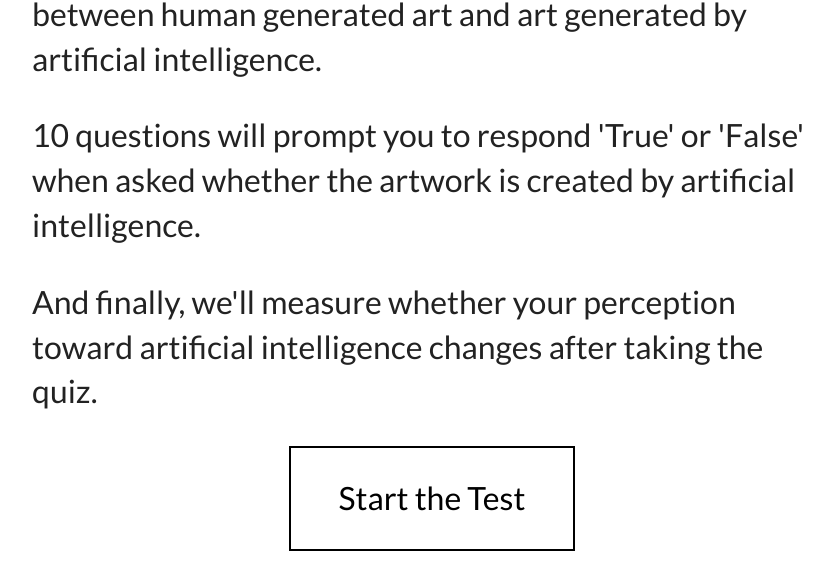
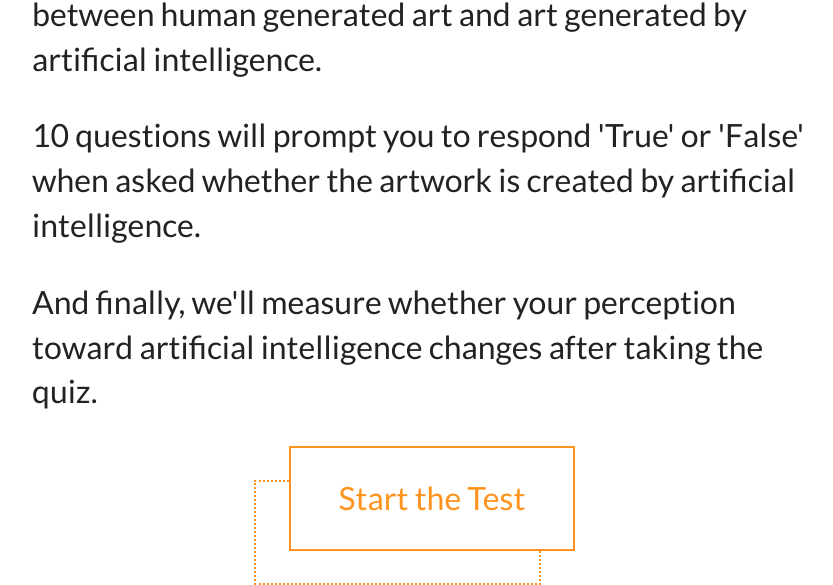
Before and after one commit to Cale/bot-or-not, a website: page index.html in a window 1280 px wide. Shown: the part 320-905 px from the top of the page, without its empty margins (208-1041 px from the left). Before the commit the page ends 871 px from the top, so only its background shows below. Drawn offline with nearby package versions, Linux system fonts and the light colour scheme.

Commit message:
Style buttons.

```diff
--- a/css/main.css
+++ b/css/main.css
@@ -139,6 +139,8 @@ textarea {
 
   .q, .home, .sources, .answer, .score {
     display: none;
+    position: relative;
+    z-index: 1;
   }
 
   button {
@@ -147,10 +149,7 @@ textarea {
     font-size: 2rem;
     margin: 0 .5rem 0 .5rem;
     padding: 2rem 3rem 2rem 3rem;
-  }
-
-  button.orange {
-    border: 2px solid #FF931E;
+    position: relative;
   }
 
   button:hover {
@@ -159,9 +158,49 @@ textarea {
     cursor: pointer;
   }
 
-  button:after {
-    border: 1px solid red;
+  button[text]::after {
+    border: 2px dotted;
+    color: #fff;
+    border-color: #000;
+    content: attr(text);
+    padding: 2rem 3rem 2rem 3rem;
+    position: absolute;
+    margin-left: -96%;
+    white-space: nowrap;
+    z-index: -1;
   }
+
+  button.orange {
+    border: 2px solid #FF931E;
+    color: #FF931E;
+  }
+
+  button.orange:hover {
+    background-color: #FF931E;
+    border-color: #FF931E;
+    color: #fff;
+  }
+
+  button[text].orange::after {
+    border-color: #FF931E;
+  }
+
+  button.blue {
+    border: 2px solid #3FA9F5;
+    color: #3FA9F5;
+  }
+
+  button.blue:hover {
+    background-color: #3FA9F5;
+    border-color: #3FA9F5;
+    color: #fff;
+  }
+
+  button[text].blue::after {
+    border-color: #3FA9F5;
+  }
+
+
 
   .buttons {
     padding: 4rem 0 4rem 0;
--- a/index.html
+++ b/index.html
@@ -33,7 +33,7 @@
 
       <p>And finally, we'll measure whether your perception toward artificial intelligence changes after taking the quiz.</p>
     </div>
-    <button id="start">Start the Test</button>
+    <button id="start" class="orange" text="Start the Test">Start the Test</button>
   </div>
   <div id="nps1" class="q">
     <h2>Survey</h2>
@@ -45,7 +45,7 @@
     <h2>Question 1 of 10</h2>
     <p>Was this piece of art created by artificial intelligence?</p>
     <p><img src="img/q1.webp" alt="An impressionist painting of the Eiffel Tower"></p>
-    <div class="buttons"><button answer="true">Yes, of course it was!</button><button answer="false">No way</button></div>
+    <div class="buttons"><button class="blue" answer="true" text="Yes, of course it was!">Yes, of course it was!</button><button class="blue" answer="false" text="No way">No way</button></div>
     <div class="answer"><p>This was created...</p><br><button class="next">Next Question</button></div>
   </div>
   <div id="q2" class="q">
```
